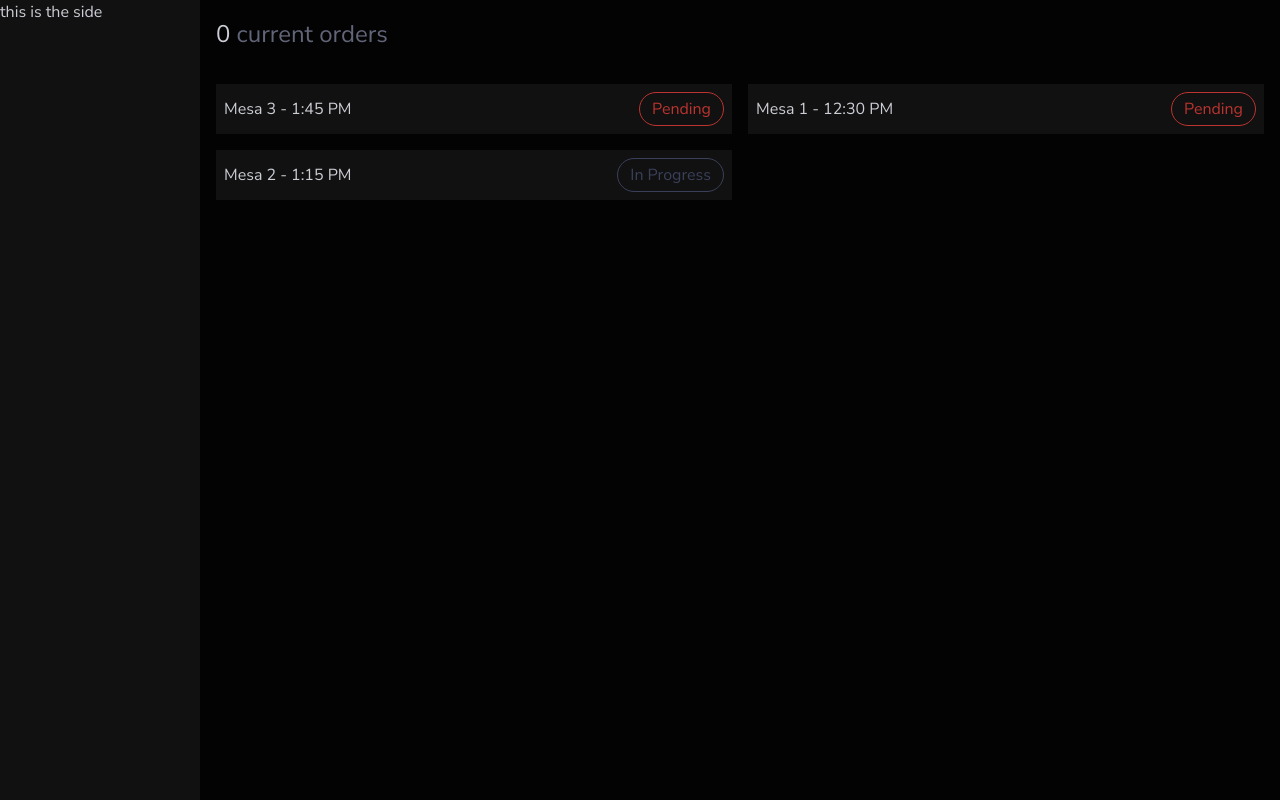
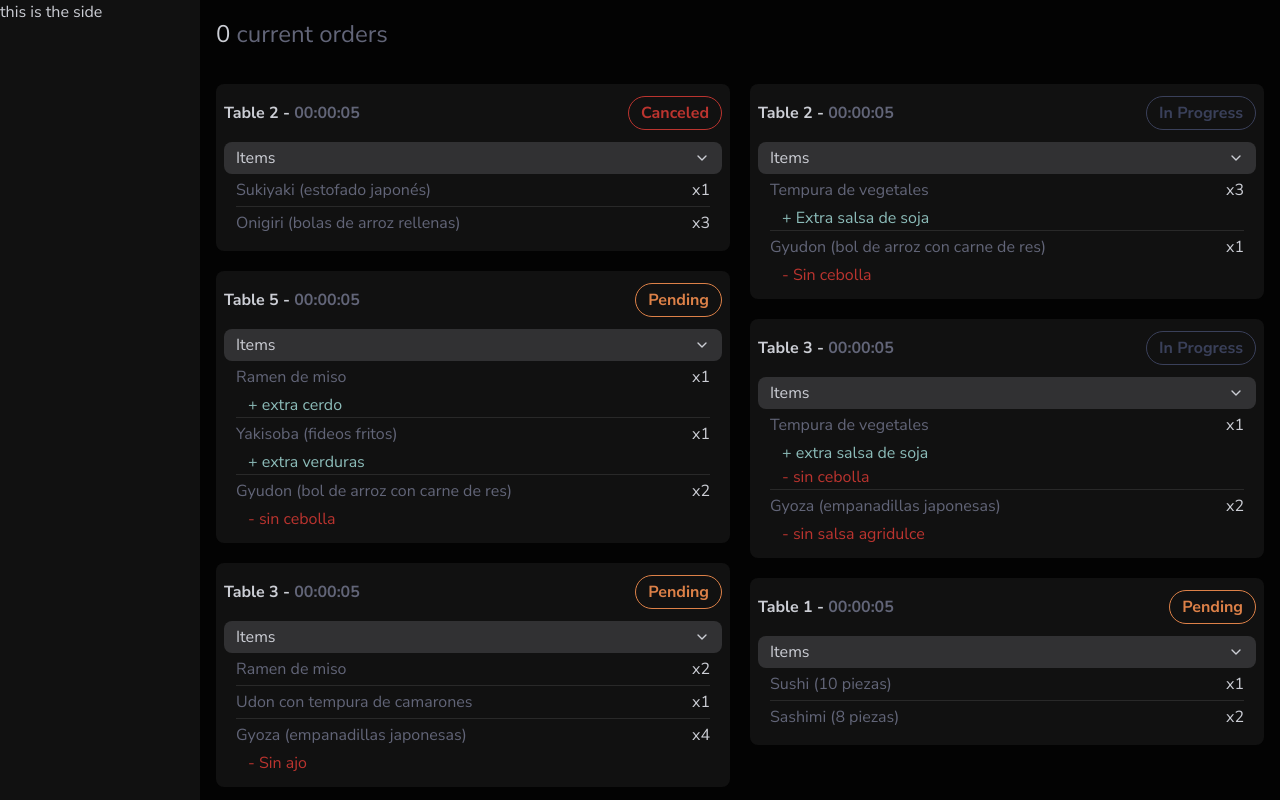
Before and after one commit to SamuelRnn/kds-frontend, a Next.js app: page / in a window 1280 px wide. Built offline with nearby package versions, Linux system fonts and the light colour scheme.

Commit message:
card counter basics

```diff
--- a/package.json
+++ b/package.json
@@ -17,6 +17,7 @@
     "next": "13.4.8",
     "react": "18.2.0",
     "react-dom": "18.2.0",
+    "react-icons": "^4.10.1",
     "styled-components": "^6.0.2",
     "typescript": "5.1.6"
   }
--- a/public/mock-data.json
+++ b/public/mock-data.json
@@ -86,6 +86,93 @@
 			],
 			"status": "pending",
 			"orderTime": "2023-07-06T13:45:00.000Z"
+		},
+		{
+			"id": "order-4",
+			"table": "3",
+			"items": [
+				{
+					"id": "tempura_vegetales",
+					"name": "Tempura de vegetales",
+					"specialInstructions": {
+						"addons": ["extra salsa de soja"],
+						"exclusions": ["sin cebolla"]
+					},
+					"quantity": "1"
+				},
+				{
+					"id": "gyoza",
+					"name": "Gyoza (empanadillas japonesas)",
+					"specialInstructions": {
+						"addons": [],
+						"exclusions": ["sin salsa agridulce"]
+					},
+					"quantity": "2"
+				}
+			],
+			"status": "progress",
+			"orderTime": "2023-07-06T13:15:00.000Z"
+		},
+		{
+			"id": "order-5",
+			"table": "5",
+			"items": [
+				{
+					"id": "ramen_miso",
+					"name": "Ramen de miso",
+					"specialInstructions": {
+						"addons": ["extra cerdo"],
+						"exclusions": []
+					},
+					"quantity": "1"
+				},
+				{
+					"id": "yakisoba",
+					"name": "Yakisoba (fideos fritos)",
+					"specialInstructions": {
+						"addons": ["extra verduras"],
+						"exclusions": []
+					},
+					"quantity": "1"
+				},
+				{
+					"id": "gyudon",
+					"name": "Gyudon (bol de arroz con carne de res)",
+					"specialInstructions": {
+						"addons": [],
+						"exclusions": ["sin cebolla"]
+					},
+					"quantity": "2"
+				}
+			],
+			"status": "pending",
+			"orderTime": "2023-07-06T14:00:00.000Z"
+		},
+		{
+			"id": "order-6",
+			"table": "2",
+			"items": [
+				{
+					"id": "sukiyaki",
+					"name": "Sukiyaki (estofado japonés)",
+					"specialInstructions": {
+						"addons": [],
+						"exclusions": []
+					},
+					"quantity": "1"
+				},
+				{
+					"id": "onigiri",
+					"name": "Onigiri (bolas de arroz rellenas)",
+					"specialInstructions": {
+						"addons": [],
+						"exclusions": []
+					},
+					"quantity": "3"
+				}
+			],
+			"status": "canceled",
+			"orderTime": "2023-07-06T15:30:00.000Z"
 		}
 	]
 }
--- a/src/app/(application)/page.tsx
+++ b/src/app/(application)/page.tsx
@@ -3,8 +3,8 @@
 import { orders } from '@public/¨mock-data.json'
 
 import { StyledPageTitle, StyledPageTitleSpan } from '@/components/_common/common-styles'
-import OrdersContainer from '@/components/order-container'
-import Order from '@/components/order-card'
+import OrdersContainer from '@/components/orders-container'
+import OrderCard from '@/components/order-card/order-card'
 
 import { OrderInterface } from '@/interfaces/order.interface'
 
@@ -20,7 +20,7 @@ export default function Home() {
 			<OrdersContainer>
 				{orders.length
 					? sortOrdersByDate(orders as unknown as OrderInterface[]).map((order) => (
-							<Order key={order.id} orderData={order as unknown as OrderInterface}></Order>
+							<OrderCard key={order.id} orderData={order as unknown as OrderInterface}></OrderCard>
 					  ))
 					: 'Aun no hay ordenes'}
 			</OrdersContainer>
--- a/src/components/order-card.tsx
+++ /dev/null
@@ -1,41 +0,0 @@
-import badgesMap from '@/helpers/get-status-label'
-import getFormattedTime from '@/helpers/get-formatted-time'
-import { OrderInterface, OrderStatus } from '@/interfaces/order.interface'
-import { css, styled } from 'styled-components'
-
-const StyledOrderCardContainer = styled.div`
-	background-color: var(--colors-lightning-black-800);
-	padding: 0.5rem;
-	margin-bottom: var(--masonry-gap);
-	break-inside: avoid;
-`
-const StyledCardTitleContainer = styled.div`
-	display: flex;
-	justify-content: space-between;
-	align-items: center;
-`
-const StyledStatusBadge = styled.span<{ status: OrderStatus }>`
-	${(props) => css`
-		--current-status-color: var(--status-${props.status});
-	`}
-	color: var(--current-status-color);
-	border: 1px solid var(--current-status-color);
-	border-radius: 10rem;
-	padding: 0.25rem 0.75rem;
-`
-
-interface Props {
-	orderData: OrderInterface
-}
-export default function Order({ orderData }: Props) {
-	return (
-		<StyledOrderCardContainer>
-			<StyledCardTitleContainer>
-				Mesa {orderData.table} - {getFormattedTime(orderData.orderTime)}
-				<StyledStatusBadge status={orderData.status}>
-					{badgesMap(orderData.status)}
-				</StyledStatusBadge>
-			</StyledCardTitleContainer>
-		</StyledOrderCardContainer>
-	)
-}
--- /dev/null
+++ b/src/components/order-card/badge.tsx
@@ -0,0 +1,22 @@
+import getStatusLabel from '@/helpers/get-status-label'
+import { OrderStatus } from '@/interfaces/order.interface'
+import { css, styled } from 'styled-components'
+
+const StyledStatusBadge = styled.span<{ status: OrderStatus }>`
+	${(props) => css`
+		--current-status-color: var(--status-${props.status});
+	`}
+	color: var(--current-status-color);
+	border: 1px solid var(--current-status-color);
+	border-radius: 10rem;
+	padding: 0.25rem 0.75rem;
+	user-select: none;
+`
+
+interface Props {
+	status: OrderStatus
+}
+
+export default function Badge({ status }: Props) {
+	return <StyledStatusBadge status={status}>{getStatusLabel(status)}</StyledStatusBadge>
+}
--- /dev/null
+++ b/src/components/order-card/counter.tsx
@@ -0,0 +1,38 @@
+import { useEffect, useState } from 'react'
+import { styled } from 'styled-components'
+
+const StyledSpan = styled.span`
+	color: var(--colors-raisin-black);
+`
+
+interface Props {
+	orderDate: string
+}
+
+export default function Counter({ orderDate }: Props) {
+	const [seconds, setseconds] = useState(0)
+
+	useEffect(() => {
+		const interval = setInterval(() => {
+			setseconds((prevSeconds) => prevSeconds + 1)
+		}, 1000)
+
+		return () => {
+			clearInterval(interval)
+		}
+	}, [seconds])
+
+	return <StyledSpan>{formatTime(seconds)}</StyledSpan>
+}
+
+function formatTime(seconds: number) {
+	const hours = Math.floor(seconds / 3600)
+	const minutes = Math.floor((seconds % 3600) / 60)
+	const remainingSeconds = seconds % 60
+
+	const formattedHours = String(hours).padStart(2, '0')
+	const formattedMinutes = String(minutes).padStart(2, '0')
+	const formattedSeconds = String(remainingSeconds).padStart(2, '0')
+
+	return `${formattedHours}:${formattedMinutes}:${formattedSeconds}`
+}
--- /dev/null
+++ b/src/components/order-card/order-card.tsx
@@ -0,0 +1,39 @@
+import { OrderInterface } from '@/interfaces/order.interface'
+import { styled } from 'styled-components'
+import Badge from './badge'
+import OrderItems from './order-items'
+import Counter from './counter'
+
+const StyledOrderCardContainer = styled.div`
+	display: block;
+	background-color: var(--colors-lightning-black-800);
+	border-radius: var(--radius-box);
+	padding: 0.75rem 0.5rem;
+	margin-bottom: var(--masonry-gap);
+	break-inside: avoid;
+	min-width: var(--order-card-width);
+`
+const StyledCardTitleContainer = styled.div`
+	display: flex;
+	justify-content: space-between;
+	align-items: center;
+	font-weight: bold;
+`
+
+interface Props {
+	orderData: OrderInterface
+}
+export default function OrderCard({ orderData }: Props) {
+	return (
+		<StyledOrderCardContainer>
+			<StyledCardTitleContainer>
+				<p>
+					Table {orderData.table} - <Counter orderDate={orderData.orderTime} />
+				</p>
+				<Badge status={orderData.status} />
+			</StyledCardTitleContainer>
+
+			<OrderItems items={orderData.items} />
+		</StyledOrderCardContainer>
+	)
+}
--- /dev/null
+++ b/src/components/order-card/order-item.tsx
@@ -0,0 +1,56 @@
+import { OrderItem } from '@/interfaces/order.interface'
+import { styled } from 'styled-components'
+
+const StyledListItemContainer = styled.div`
+	border-bottom: 1px solid rgb(255 255 255 / 0.1);
+	min-width: 320px;
+	&:last-of-type {
+		border-bottom: none;
+	}
+`
+const StyledItemTitle = styled.div`
+	display: flex;
+	justify-content: space-between;
+	padding: 0.25rem 0;
+	& > p {
+		color: var(--colors-raisin-black);
+	}
+`
+const StyledModsContainer = styled.div`
+	padding-left: 0.75rem;
+`
+const StyledMod = styled.div`
+	&[data-variant='addon'] {
+		color: var(--colors-cambridge-green);
+	}
+	&[data-variant='exclusion'] {
+		color: var(--colors-persian-red);
+	}
+`
+interface Props {
+	item: OrderItem
+}
+
+export default function OrderListItem({ item }: Props) {
+	return (
+		<StyledListItemContainer>
+			<StyledItemTitle>
+				<p>{item.name}</p>
+				<span>x{item.quantity}</span>
+			</StyledItemTitle>
+
+			<StyledModsContainer>
+				{item.specialInstructions.addons.map((addon) => (
+					<StyledMod key={addon} data-variant='addon'>
+						+ {addon}
+					</StyledMod>
+				))}
+				{item.specialInstructions.exclusions.map((exclusion) => (
+					<StyledMod key={exclusion} data-variant='exclusion'>
+						- {exclusion}
+					</StyledMod>
+				))}
+			</StyledModsContainer>
+		</StyledListItemContainer>
+	)
+}
--- /dev/null
+++ b/src/components/order-card/order-items.tsx
@@ -0,0 +1,42 @@
+import { OrderItem } from '@/interfaces/order.interface'
+import { useState } from 'react'
+import { styled } from 'styled-components'
+import OrderListItem from './order-item'
+import { FiChevronDown } from 'react-icons/fi'
+
+const StyledComponentWrapper = styled.div`
+	margin-top: 0.75rem;
+`
+const StyledListLabel = styled.span`
+	background-color: var(--colors-lightning-black-700);
+	padding: 0.25rem 0.75rem;
+	width: 100%;
+	display: flex;
+	justify-content: space-between;
+	align-items: center;
+	border-radius: var(--radius-box);
+`
+const StyledListContainer = styled.div`
+	overflow: hidden;
+	padding: 0 0.75rem;
+`
+interface Props {
+	items: OrderItem[]
+}
+
+export default function OrderItems({ items }: Props) {
+	return (
+		<StyledComponentWrapper>
+			<StyledListLabel>
+				<span>Items</span>
+				<FiChevronDown />
+			</StyledListLabel>
+
+			<StyledListContainer>
+				{items.map((item) => (
+					<OrderListItem key={item.id} item={item} />
+				))}
+			</StyledListContainer>
+		</StyledComponentWrapper>
+	)
+}
--- a/src/components/order-container.tsx
+++ b/src/components/orders-container.tsx
@@ -2,9 +2,8 @@ import { styled } from 'styled-components'
 
 const StyledContainer = styled.div`
 	width: 100%;
-	height: 100%;
-	columns: 5 360px;
 	column-gap: var(--masonry-gap);
+	column-width: var(--order-card-width);
 	padding: 1rem;
 `
 interface Props {
--- a/src/helpers/get-formatted-time.ts
+++ /dev/null
@@ -1,11 +0,0 @@
-export default function getFormattedTime(dateString: string): string {
-	const date = new Date(dateString)
-	const hours = date.getHours()
-	const minutes = date.getMinutes()
-	const ampm = hours >= 12 ? 'PM' : 'AM'
-	const formattedHours = hours % 12 === 0 ? 12 : hours % 12
-	const formattedMinutes = minutes < 10 ? `0${minutes}` : minutes
-	const formattedTime = `${formattedHours}:${formattedMinutes} ${ampm}`
-
-	return formattedTime
-}
--- a/src/styles/globals.css
+++ b/src/styles/globals.css
@@ -1,6 +1,9 @@
 :root {
-	--radius-box: 0.75rem;
-	--masonry-gap: 1rem;
+	--radius-box: 0.5rem;
+
+	--masonry-gap: 1.25rem;
+
+	--order-card-width: 360px;
 
 	--colors-persian-red: #bb342f;
 	--colors-hundayi-yellow: #dd8148;
@@ -8,12 +11,13 @@
 	--colors-delft-blue: #3a405a;
 	--colors-ghost-white: #ccced5;
 
+	--colors-lightning-black-700: #313133;
+	--colors-lightning-black-800: #111111;
 	--colors-lightning-black-900: #030303;
-	--colors-lightning-black-800: #111111;
 
 	--colors-raisin-black: #626578;
 
-	--status-pending: var(--colors-persian-red);
+	--status-pending: var(--colors-hundayi-yellow);
 	--status-progress: var(--colors-delft-blue);
 	--status-finished: var(--colors-cambridge-green);
 	--status-canceled: var(--colors-persian-red);
```
Also changed, not shown: 1 other file (tests, documents, lock files or other folders).
